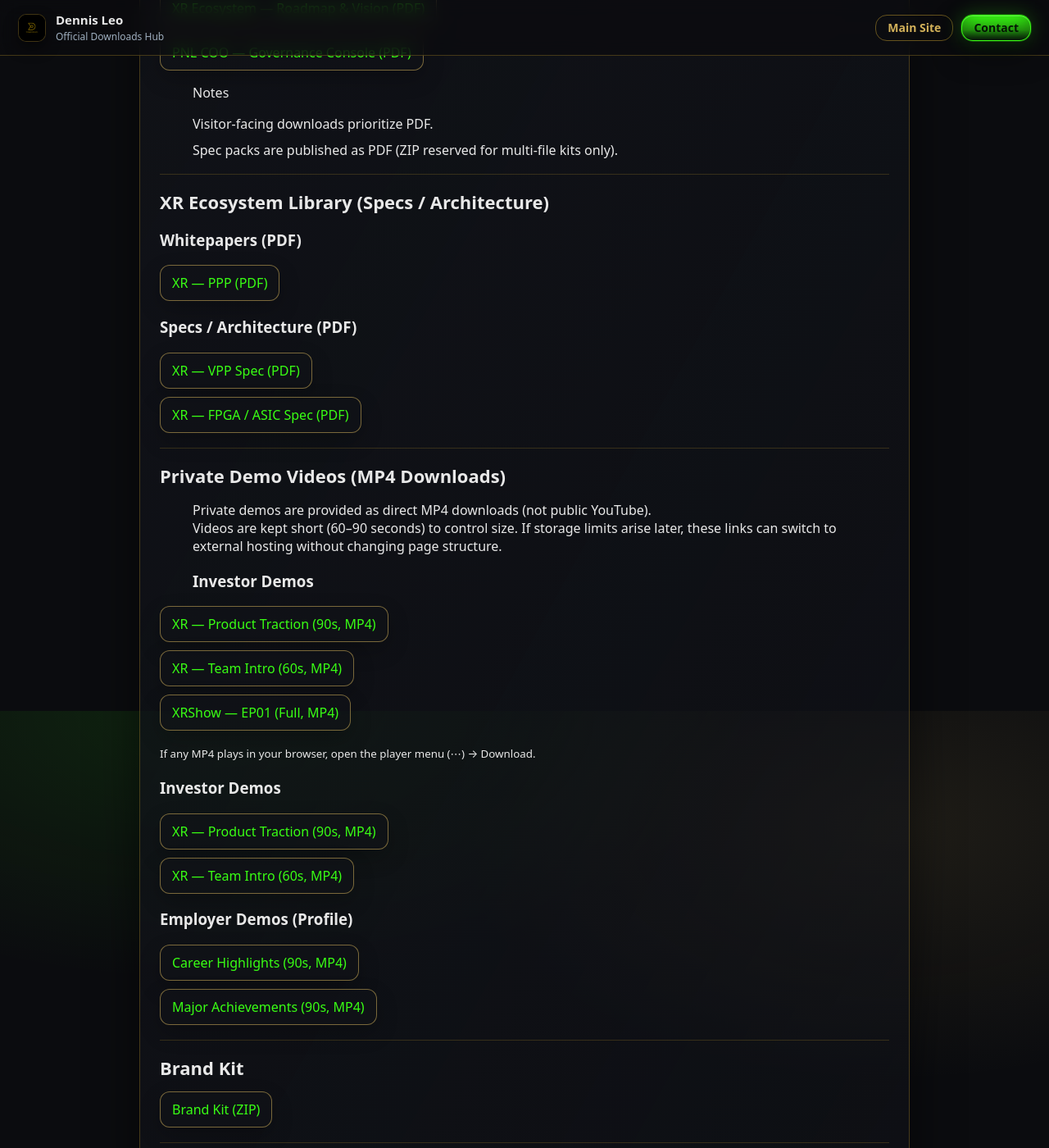
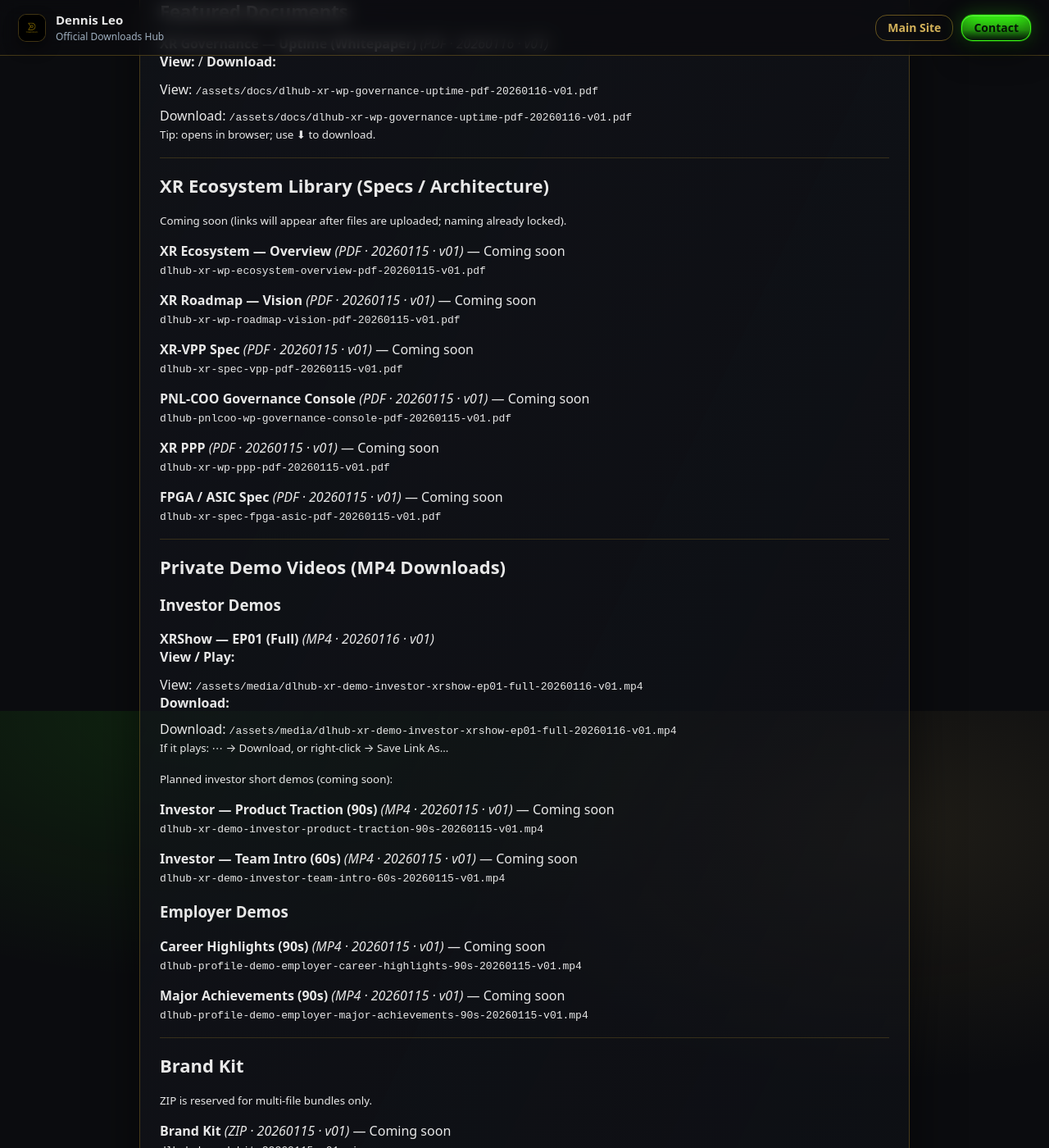
Before and after one commit to dennistyleo/dennis-downloads, a Jekyll site: the page built from index.md, in a window 1280 px wide and 1400 px high, scrolled down 533 px. Shown: the whole window at 82% size. Built offline with Jekyll 4.4.1, drawn with Linux system fonts in a browser that asks for light colours; some of the changed text lies outside the part shown.

Commit message:
Revise index.md with new document links and notes
Updated document links and added new content sections.

```diff
--- a/index.md
+++ b/index.md
@@ -1,65 +1,100 @@
 ---
 layout: default
 title: Documents & Media
-lead: >-
+lead: >
   Significant materials for download — whitepapers, specs, and private demo videos.
   Support / Contact: dennis@dennisleo.com
 ---
 
 # Documents & Media
 
-{{ page.lead }}
+Significant materials for download — whitepapers, specs, and private demo videos.
+Support / Contact: **dennis@dennisleo.com**
+
+> Notes on downloads (GitHub Pages behavior):
+> - **PDF / MP4 may open in the browser** (expected). Use the viewer **download icon (⬇︎)** to save.
+> - If an MP4 starts playing: **⋯ (three dots) → Download**, or **right-click the link → Save Link As…**
 
 ---
 
 ## Featured Documents
 
-- <a href="/assets/docs/dlhub-xr-wp-ecosystem-overview-pdf-20260115-v01.pdf" download="dlhub-xr-wp-ecosystem-overview-pdf-20260115-v01.pdf">XR Ecosystem — Overview (PDF)</a>
-- <a href="/assets/docs/dlhub-xr-wp-roadmap-vision-pdf-20260115-v01.pdf" download="dlhub-xr-wp-roadmap-vision-pdf-20260115-v01.pdf">XR Ecosystem — Roadmap & Vision (PDF)</a>
-- <a href="/assets/docs/dlhub-pnlcoo-wp-governance-console-pdf-20260115-v01.pdf" download="dlhub-pnlcoo-wp-governance-console-pdf-20260115-v01.pdf">PNL COO — Governance Console (PDF)</a>
-
-> Notes
-> - Visitor-facing downloads prioritize PDF.
-> - Spec packs are published as PDF (ZIP reserved for multi-file kits only).
+- **XR Governance — Uptime (Whitepaper)** *(PDF · 20260116 · v01)*
+  **View:** / **Download:**
+  - View: `/assets/docs/dlhub-xr-wp-governance-uptime-pdf-20260116-v01.pdf`
+  - Download: `/assets/docs/dlhub-xr-wp-governance-uptime-pdf-20260116-v01.pdf`
+  <small>Tip: opens in browser; use ⬇︎ to download.</small>
 
 ---
 
 ## XR Ecosystem Library (Specs / Architecture)
 
-### Whitepapers (PDF)
-- <a href="/assets/docs/dlhub-xr-wp-ppp-pdf-20260115-v01.pdf" download="dlhub-xr-wp-ppp-pdf-20260115-v01.pdf">XR — PPP (PDF)</a>
+<small>Coming soon (links will appear after files are uploaded; naming already locked).</small>
 
-### Specs / Architecture (PDF)
-- <a href="/assets/docs/dlhub-xr-spec-vpp-pdf-20260115-v01.pdf" download="dlhub-xr-spec-vpp-pdf-20260115-v01.pdf">XR — VPP Spec (PDF)</a>
-- <a href="/assets/docs/dlhub-xr-spec-fpga-asic-pdf-20260115-v01.pdf" download="dlhub-xr-spec-fpga-asic-pdf-20260115-v01.pdf">XR — FPGA / ASIC Spec (PDF)</a>
+- **XR Ecosystem — Overview** *(PDF · 20260115 · v01)* — Coming soon
+  `dlhub-xr-wp-ecosystem-overview-pdf-20260115-v01.pdf`
+
+- **XR Roadmap — Vision** *(PDF · 20260115 · v01)* — Coming soon
+  `dlhub-xr-wp-roadmap-vision-pdf-20260115-v01.pdf`
+
+- **XR-VPP Spec** *(PDF · 20260115 · v01)* — Coming soon
+  `dlhub-xr-spec-vpp-pdf-20260115-v01.pdf`
+
+- **PNL-COO Governance Console** *(PDF · 20260115 · v01)* — Coming soon
+  `dlhub-pnlcoo-wp-governance-console-pdf-20260115-v01.pdf`
+
+- **XR PPP** *(PDF · 20260115 · v01)* — Coming soon
+  `dlhub-xr-wp-ppp-pdf-20260115-v01.pdf`
+
+- **FPGA / ASIC Spec** *(PDF · 20260115 · v01)* — Coming soon
+  `dlhub-xr-spec-fpga-asic-pdf-20260115-v01.pdf`
 
 ---
 
 ## Private Demo Videos (MP4 Downloads)
 
-> Private demos are provided as direct MP4 downloads (not public YouTube).
-> Videos are kept short (60–90 seconds) to control size. If storage limits arise later, these links can switch to external hosting without changing page structure.
-> ### Investor Demos
+### Investor Demos
 
-- <a href="/assets/media/dlhub-xr-demo-investor-product-traction-90s-20260115-v01.mp4" download="dlhub-xr-demo-investor-product-traction-90s-20260115-v01.mp4">XR — Product Traction (90s, MP4)</a>
-- <a href="/assets/media/dlhub-xr-demo-investor-team-intro-60s-20260115-v01.mp4" download="dlhub-xr-demo-investor-team-intro-60s-20260115-v01.mp4">XR — Team Intro (60s, MP4)</a>
-- <a href="/assets/media/dlhub-xr-demo-investor-xrshow-ep01-full-20260116-v01.mp4" download="dlhub-xr-demo-investor-xrshow-ep01-full-20260116-v01.mp4">XRShow — EP01 (Full, MP4)</a>
+- **XRShow — EP01 (Full)** *(MP4 · 20260116 · v01)*
+  **View / Play:**
+  - View: `/assets/media/dlhub-xr-demo-investor-xrshow-ep01-full-20260116-v01.mp4`
+  **Download:**
+  - Download: `/assets/media/dlhub-xr-demo-investor-xrshow-ep01-full-20260116-v01.mp4`
+  <small>If it plays: ⋯ → Download, or right-click → Save Link As…</small>
 
-<small>If any MP4 plays in your browser, open the player menu (⋯) → Download.</small>
+<small>Planned investor short demos (coming soon):</small>
 
+- **Investor — Product Traction (90s)** *(MP4 · 20260115 · v01)* — Coming soon
+  `dlhub-xr-demo-investor-product-traction-90s-20260115-v01.mp4`
 
-### Investor Demos
-- <a href="/assets/media/dlhub-xr-demo-investor-product-traction-90s-20260115-v01.mp4" download="dlhub-xr-demo-investor-product-traction-90s-20260115-v01.mp4">XR — Product Traction (90s, MP4)</a>
-- <a href="/assets/media/dlhub-xr-demo-investor-team-intro-60s-20260115-v01.mp4" download="dlhub-xr-demo-investor-team-intro-60s-20260115-v01.mp4">XR — Team Intro (60s, MP4)</a>
+- **Investor — Team Intro (60s)** *(MP4 · 20260115 · v01)* — Coming soon
+  `dlhub-xr-demo-investor-team-intro-60s-20260115-v01.mp4`
 
-### Employer Demos (Profile)
-- <a href="/assets/media/dlhub-profile-demo-employer-career-highlights-90s-20260115-v01.mp4" download="dlhub-profile-demo-employer-career-highlights-90s-20260115-v01.mp4">Career Highlights (90s, MP4)</a>
-- <a href="/assets/media/dlhub-profile-demo-employer-major-achievements-90s-20260115-v01.mp4" download="dlhub-profile-demo-employer-major-achievements-90s-20260115-v01.mp4">Major Achievements (90s, MP4)</a>
+### Employer Demos
+
+- **Career Highlights (90s)** *(MP4 · 20260115 · v01)* — Coming soon
+  `dlhub-profile-demo-employer-career-highlights-90s-20260115-v01.mp4`
+
+- **Major Achievements (90s)** *(MP4 · 20260115 · v01)* — Coming soon
+  `dlhub-profile-demo-employer-major-achievements-90s-20260115-v01.mp4`
 
 ---
 
 ## Brand Kit
 
-- <a href="/assets/kit/dlhub-brand-kit-20260115-v01.zip" download="dlhub-brand-kit-20260115-v01.zip">Brand Kit (ZIP)</a>
+<small>ZIP is reserved for multi-file bundles only.</small>
+
+- **Brand Kit** *(ZIP · 20260115 · v01)* — Coming soon
+  `dlhub-brand-kit-20260115-v01.zip`
 
 ---
+
+## File Naming Standard (Locked)
+
+`dlhub-<domain>-<category>-<topic>-<meta>-<yyyymmdd>-v01.<ext>`
+
+- domain: `xr / pnlcoo / profile / brand`
+- category: `wp / spec / demo / kit`
+- meta: `pdf` or `60s/90s`
+- date: e.g. `20260115` (you will update later)
+- version: `v01` (content updates → `v02`)
```
